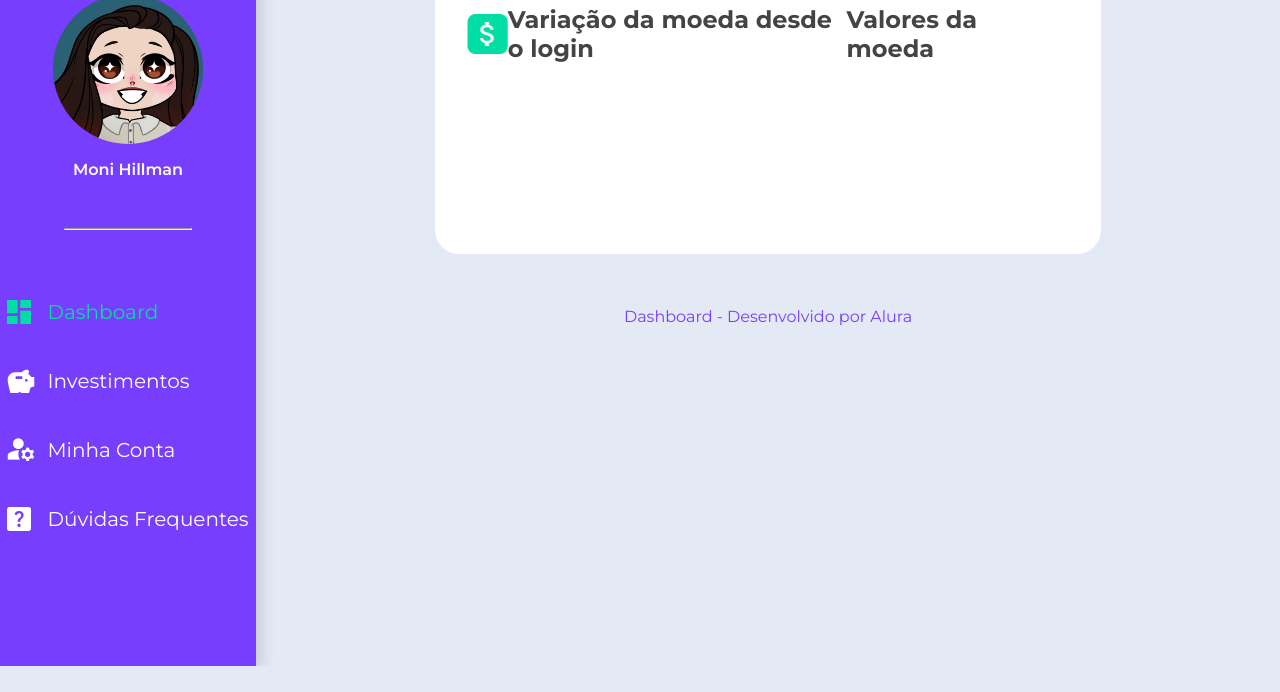
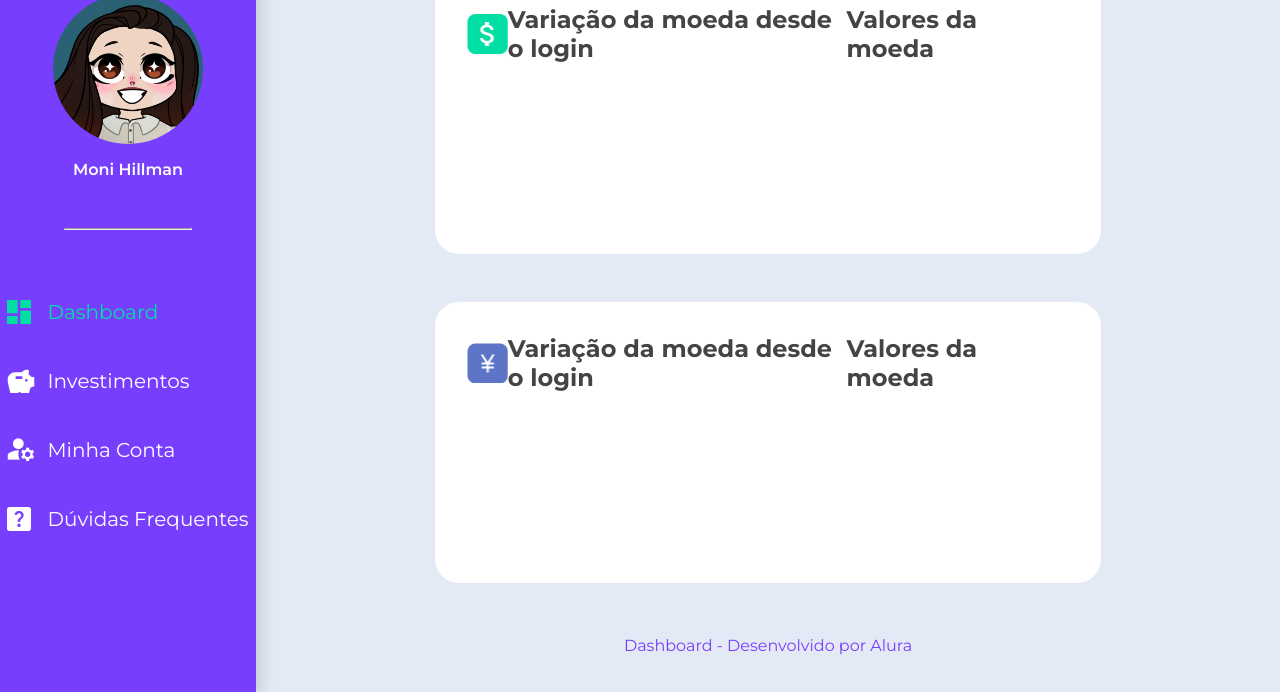
Before and after one commit to brdoliveira/js-threads-alura, a plain HTML site: page index.html in a window 1280 px wide. Shown: the part 134-826 px from the top of the page. Before the commit the page ends 800 px from the top, so only its background shows below. Drawn offline with nearby package versions, Linux system fonts and the light colour scheme; a script that the page names is missing.

Commit message:
FEAT(index): Adicionando novo gráfico

```diff
--- a/index.html
+++ b/index.html
@@ -46,6 +46,22 @@
       </div>
     </article>
 
+    <article class="dadosIene">
+      <div class="grafico">
+        <div class="grafico__titulo">
+          <span class="grafico__ilustracao-iene"></span>
+          <h2>Variação da moeda desde o login</h2>
+        </div>
+        <canvas id="graficoIene"></canvas>
+      </div>
+
+      <div class="investimentos">
+        <h2>Valores da moeda</h2>
+        <ul class="investimentos__lista" id="iene" data-lista>
+        </ul>
+      </div>
+    </article>
+
     <footer class="rodape">
       <p>Dashboard - Desenvolvido por Alura</p>
     </footer>
```
